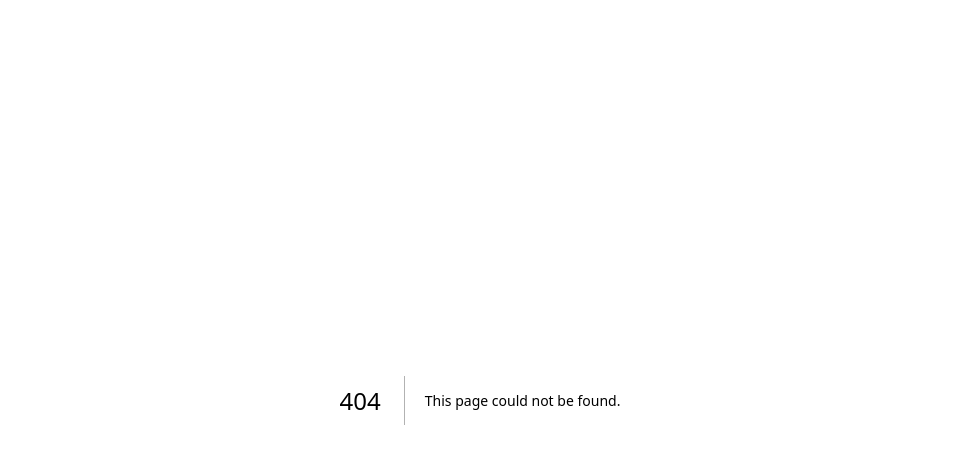
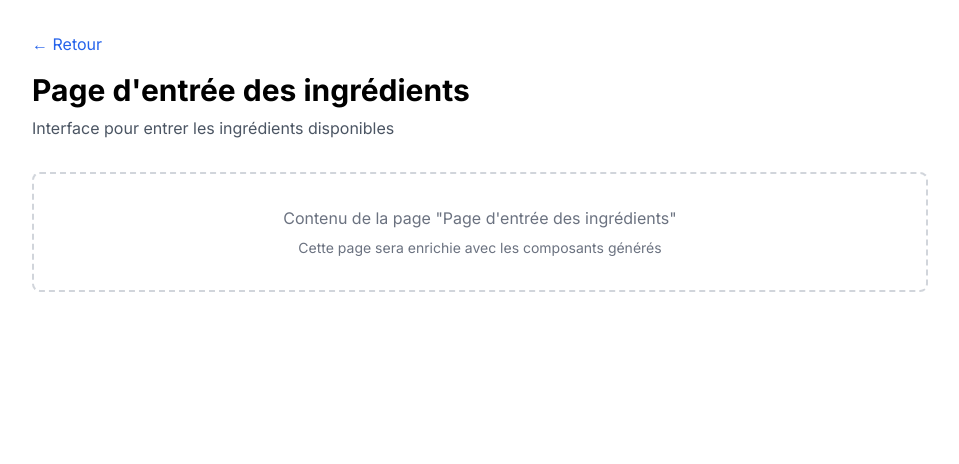
Before and after one commit to JGBox/nutreasy, a Next.js app: page /ingredient_entry in a window 1280 px wide. Before the commit this address had no page. Shown: the top 464 px of the page, without its empty margins (160-1119 px from the left). Built offline with nearby package versions, Linux system fonts and the light colour scheme.

Commit message:
Add src/app/ingredient_entry/page.tsx

```diff
--- /dev/null
+++ b/src/app/ingredient_entry/page.tsx
@@ -0,0 +1,16 @@
+export default function PageDentréeDesIngrédientsPage() {
+  return (
+    <main className="min-h-screen p-8">
+      <div className="max-w-4xl mx-auto">
+        <a href="/" className="text-primary-600 hover:underline mb-4 inline-block">← Retour</a>
+        <h1 className="text-3xl font-bold mb-2">Page d'entrée des ingrédients</h1>
+        <p className="text-gray-600 mb-8">Interface pour entrer les ingrédients disponibles</p>
+
+        <div className="p-8 rounded-lg border-2 border-dashed border-gray-300 text-center text-gray-500">
+          <p>Contenu de la page "Page d'entrée des ingrédients"</p>
+          <p className="text-sm mt-2">Cette page sera enrichie avec les composants générés</p>
+        </div>
+      </div>
+    </main>
+  )
+}
```
